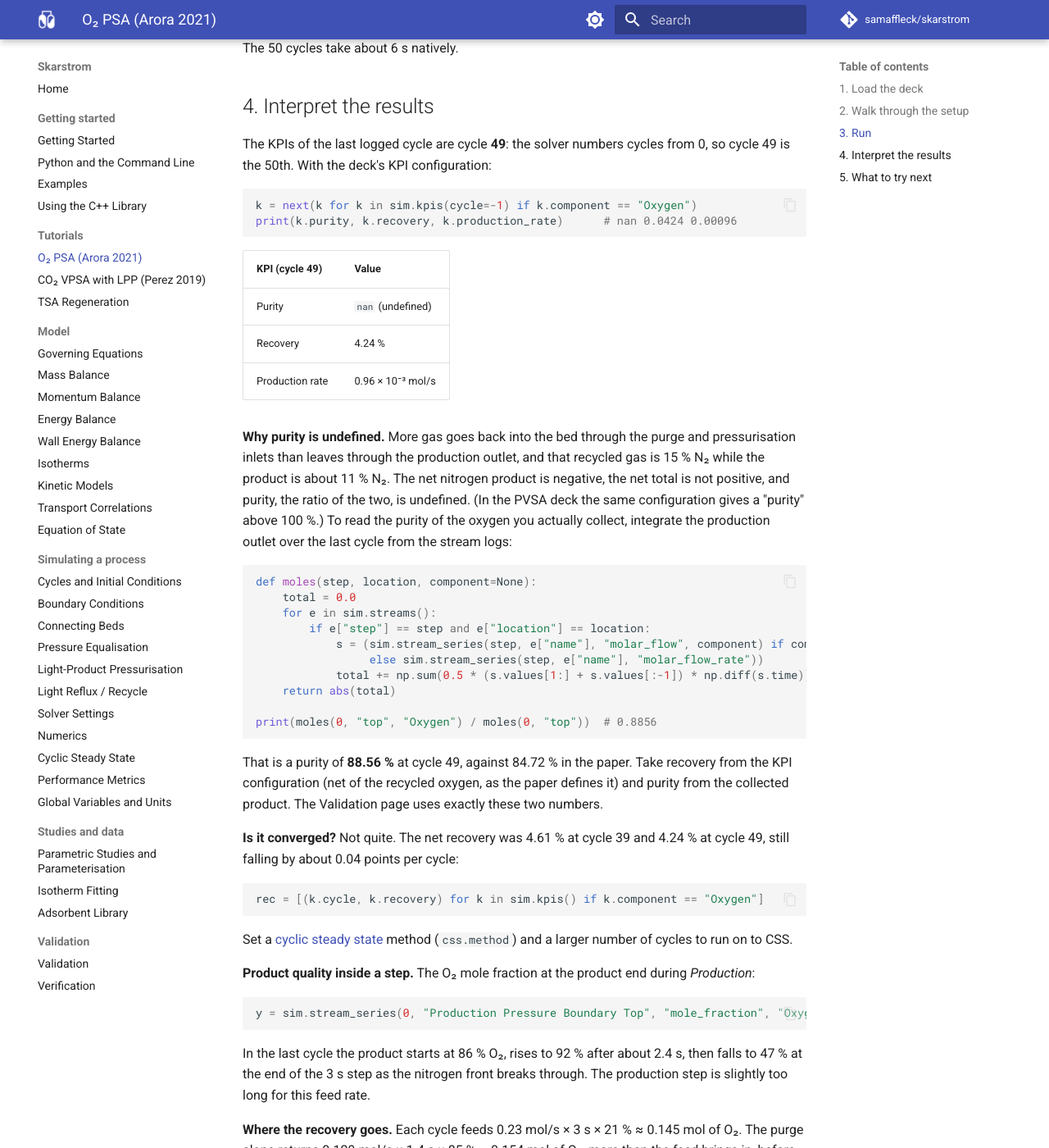
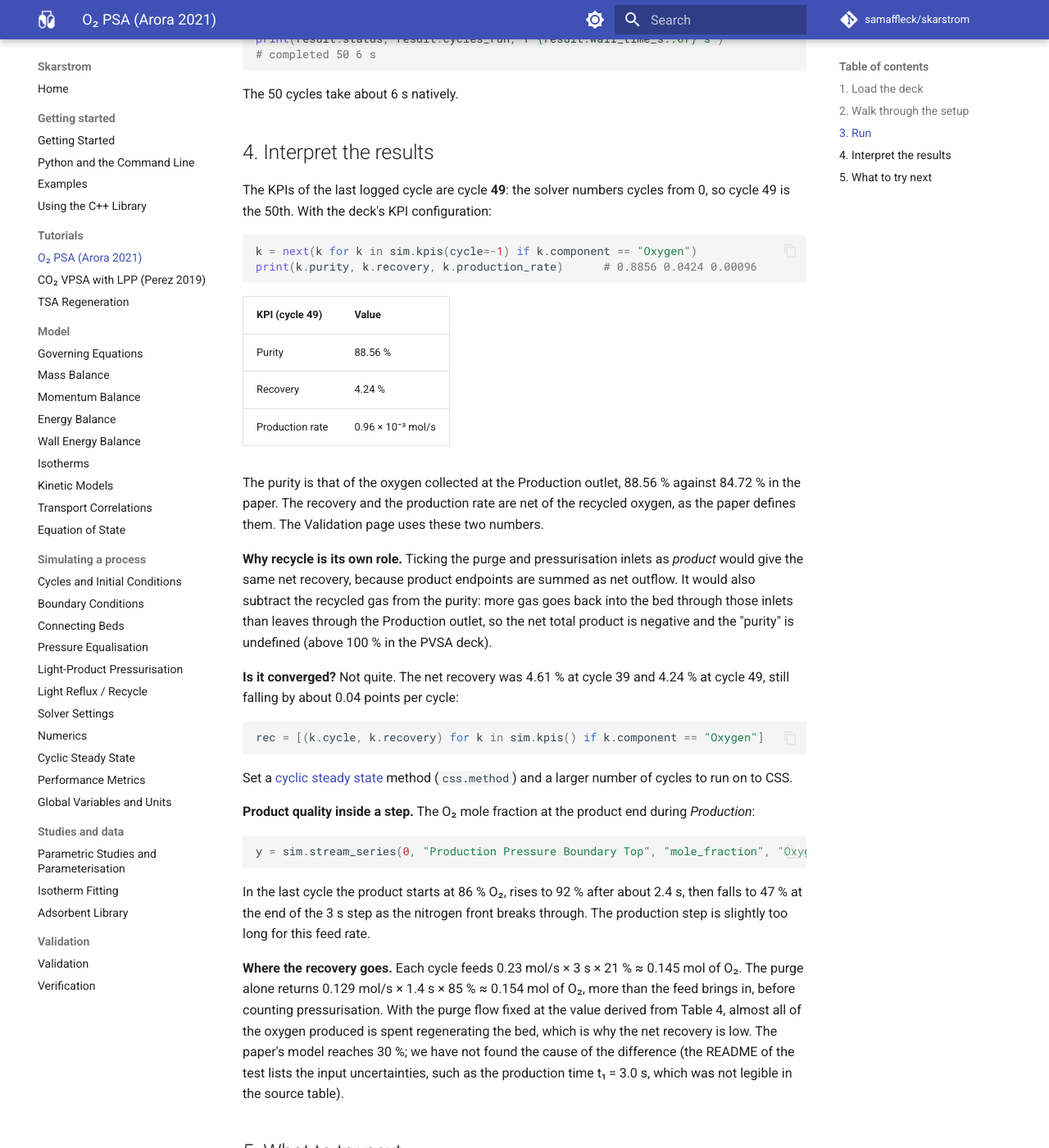
Before and after one commit to samaffleck/skarstrom, an MkDocs documentation site: the page built from docs/arora-2021-o2-psa.md, in a window 1280 px wide and 1400 px high, scrolled down 2379 px. Shown: the whole window at 82% size. Built offline with MkDocs 1.6.1 and Material for MkDocs 9.7.7, drawn with Linux system fonts in a browser that asks for light colours; comment, search, counter and statistics services are not loaded; some of the changed text lies outside the part shown.

Commit message:
Arora 2021: purge and pressurisation inlets are KPI recycle endpoints
The decks ticked the purge and pressurisation inlets as product, which
gave the paper's net O2 recovery but an undefined purity (above 100 %
for the PVSA deck). They are now recycle endpoints: the shipped decks
report the production-outlet purity and the net recovery directly, and
the example and tutorial read both from the KPIs.

Co-Authored-By: Claude Opus 5.5 <noreply@anthropic.com>
Claude-Session: https://claude.ai/code/session_01VicWC6P6ESY199FDoxvwVn
Signed-off-by: Claude <noreply@anthropic.com>

````diff
--- a/docs/arora-2021-o2-psa.md
+++ b/docs/arora-2021-o2-psa.md
@@ -11,7 +11,6 @@ Reference: [Arora, A., Hasan, M.M.F. Flexible oxygen concentrators for medical a
 ## 1. Load the deck
 
 ```python
-import numpy as np
 import skarstrom
 
 sim = skarstrom.examples.Arora2021_LiLSX_PSA.load()
@@ -50,7 +49,12 @@ The purge flow is the paper's purge-to-feed velocity ratio (1.97) converted to a
 
 **Cyclic steady state.** The method is *None*, so the run always does the full 50 cycles.
 
-**KPI configuration.** Oxygen is tracked. The Feed is the air stream of Production. The Product boxes are ticked on three endpoints: the Production outlet, the Purge inlet and the Pressurization inlet. Product endpoints are summed as net outflow, so the two inlets *subtract* the O₂ sent back into the bed. That gives the net recovery the paper reports, but it also makes the total net product meaningless for purity (see below).
+**KPI configuration.** Oxygen is tracked. The feed is the air stream of Production and the product is the Production outlet. The Purge and Pressurization inlets are **recycle** endpoints: the O₂ they send back into the bed is subtracted from the product for the recovery, which gives the net recovery the paper reports, while the purity stays the purity of the oxygen collected at the Production outlet. `examples/arora_2021.py` sets it up as:
+
+```python
+sim.kpi.track("Oxygen", feed=[production.bottom[0]], product=[production.top],
+              recycle=[purge.top[0], pressurization.top])
+```
 
 **Solver.** The deck caps the integrator step at 0.01 s (`settings.max_step`), kept from the validation test.
 
@@ -70,31 +74,18 @@ The KPIs of the last logged cycle are cycle **49**: the solver numbers cycles fr
 
 ```python
 k = next(k for k in sim.kpis(cycle=-1) if k.component == "Oxygen")
-print(k.purity, k.recovery, k.production_rate)      # nan 0.0424 0.00096
+print(k.purity, k.recovery, k.production_rate)      # 0.8856 0.0424 0.00096
 ```
 
 | KPI (cycle 49) | Value |
 |---|---|
-| Purity | `nan` (undefined) |
+| Purity | 88.56 % |
 | Recovery | 4.24 % |
 | Production rate | 0.96 × 10⁻³ mol/s |
 
-**Why purity is undefined.** More gas goes back into the bed through the purge and pressurisation inlets than leaves through the production outlet, and that recycled gas is 15 % N₂ while the product is about 11 % N₂. The net nitrogen product is negative, the net total is not positive, and purity, the ratio of the two, is undefined. (In the PVSA deck the same configuration gives a "purity" above 100 %.) To read the purity of the oxygen you actually collect, integrate the production outlet over the last cycle from the stream logs:
+The purity is that of the oxygen collected at the Production outlet, 88.56 % against 84.72 % in the paper. The recovery and the production rate are net of the recycled oxygen, as the paper defines them. The Validation page uses these two numbers.
 
-```python
-def moles(step, location, component=None):
-    total = 0.0
-    for e in sim.streams():
-        if e["step"] == step and e["location"] == location:
-            s = (sim.stream_series(step, e["name"], "molar_flow", component) if component
-                 else sim.stream_series(step, e["name"], "molar_flow_rate"))
-            total += np.sum(0.5 * (s.values[1:] + s.values[:-1]) * np.diff(s.time))
-    return abs(total)
-
-print(moles(0, "top", "Oxygen") / moles(0, "top"))  # 0.8856
-```
-
-That is a purity of **88.56 %** at cycle 49, against 84.72 % in the paper. Take recovery from the KPI configuration (net of the recycled oxygen, as the paper defines it) and purity from the collected product. The Validation page uses exactly these two numbers.
+**Why recycle is its own role.** Ticking the purge and pressurisation inlets as *product* would give the same net recovery, because product endpoints are summed as net outflow. It would also subtract the recycled gas from the purity: more gas goes back into the bed through those inlets than leaves through the Production outlet, so the net total product is negative and the "purity" is undefined (above 100 % in the PVSA deck).
 
 **Is it converged?** Not quite. The net recovery was 4.61 % at cycle 39 and 4.24 % at cycle 49, still falling by about 0.04 points per cycle:
 
````
Also changed, not shown: 5 other files.
